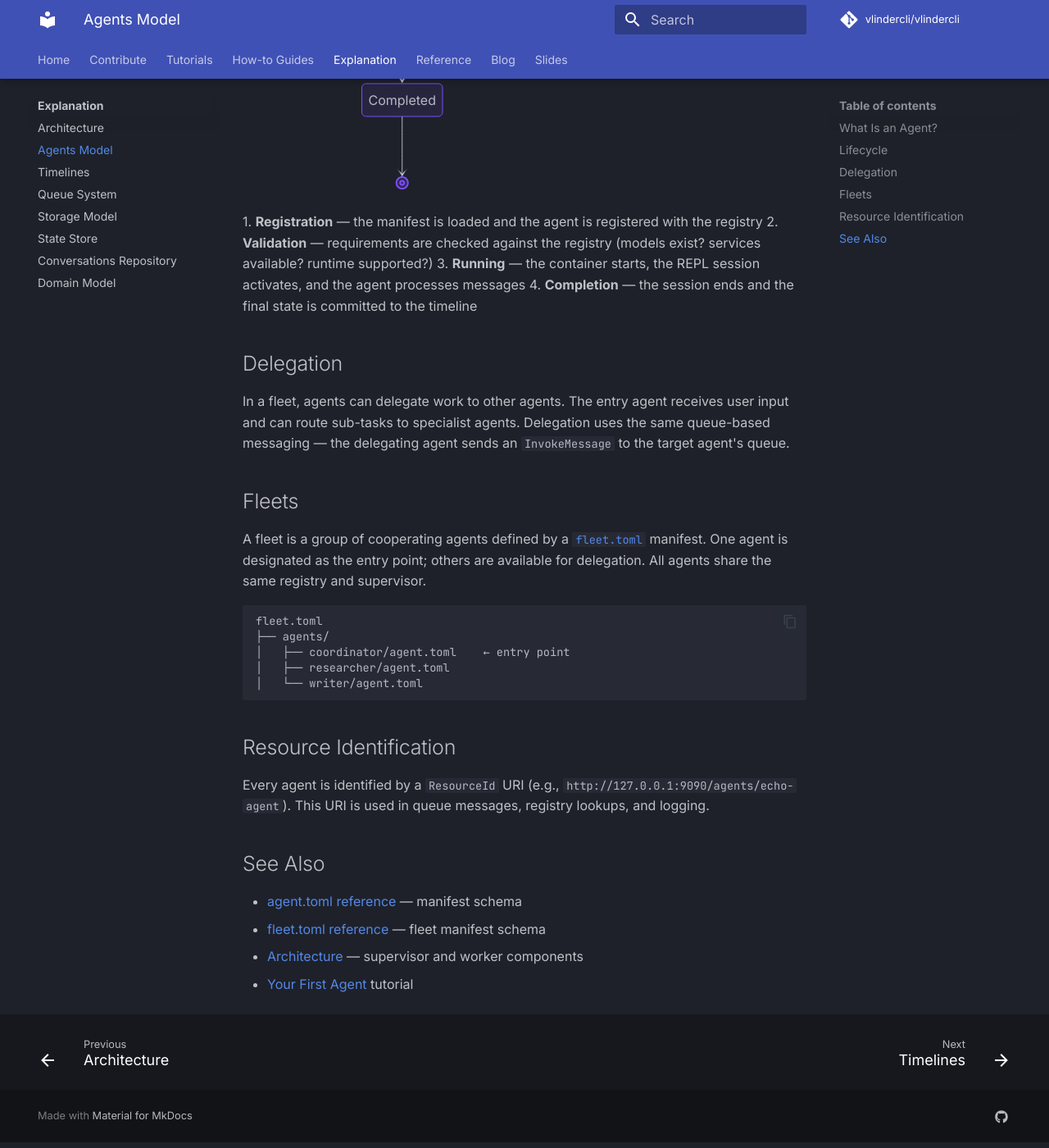
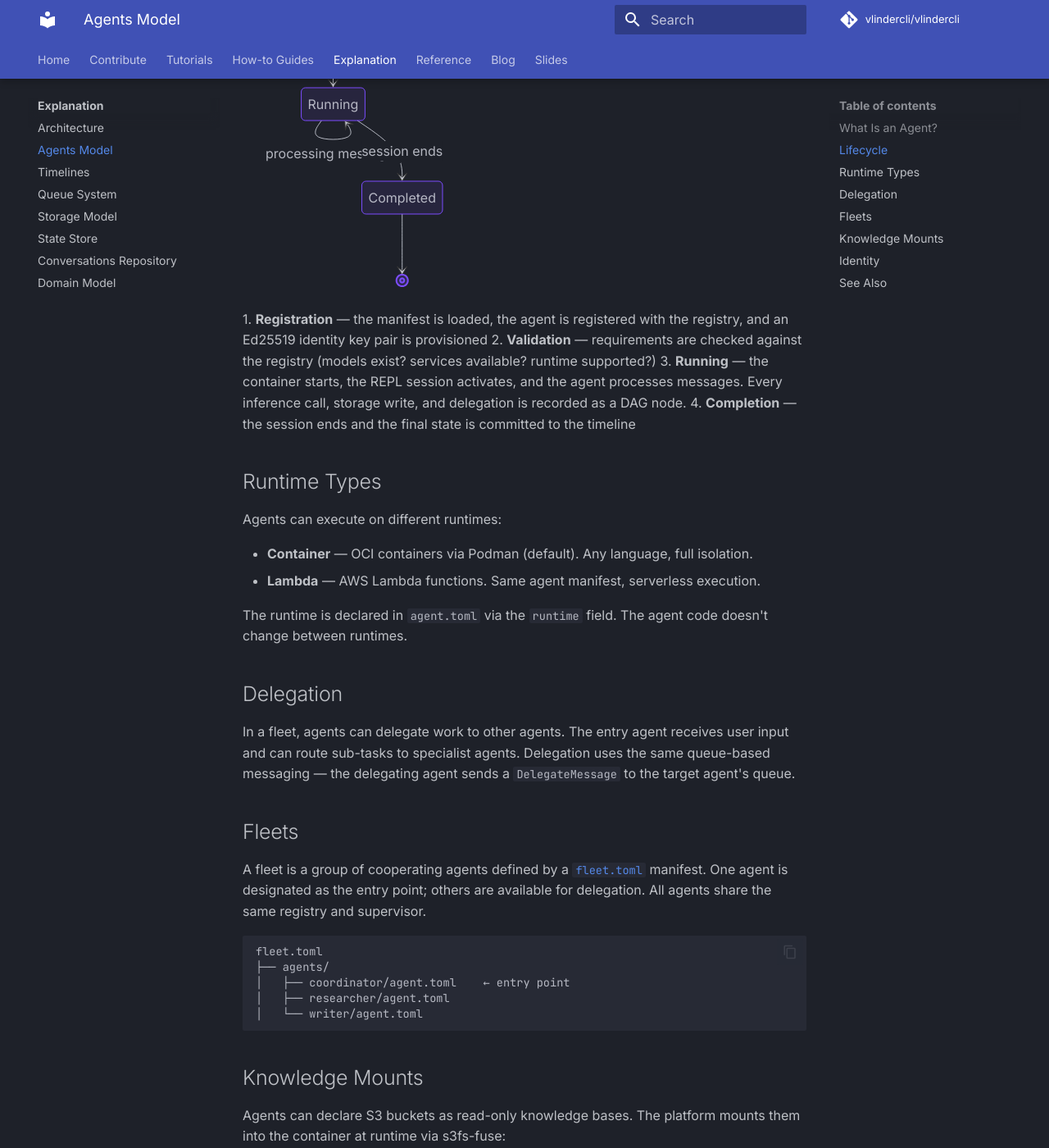
Before and after one commit to vlindercli/public-docs, an MkDocs documentation site: the page built from docs/content/explanation/agents-model.md, in a window 1280 px wide and 1400 px high, scrolled down 911 px. Shown: the whole window at 82% size. Built offline with MkDocs 1.6.1 and Material for MkDocs 9.7.7, drawn with Linux system fonts in a browser that asks for light colours; comment, search, counter and statistics services are not loaded; some of the changed text lies outside the part shown.

Commit message:
Rewrite agents model explanation
Add runtime types (Container + Lambda), agent identity (Ed25519, image
pinning), knowledge mounts (S3), delegation via DelegateMessage. Connect
agent model to rewind/repair value prop.

````diff
--- a/docs/content/explanation/agents-model.md
+++ b/docs/content/explanation/agents-model.md
@@ -1,9 +1,12 @@
 # Agents Model
 
-Agents are VlinderCLI's core abstraction — self-contained units of AI capability that declare their requirements and run in isolated containers.
+Agents are VlinderCLI's core abstraction — self-contained units of AI capability that declare their requirements and run in isolation. Write them in any language, with any framework. The platform handles infrastructure, state capture, and time-travel debugging.
 
 ## What Is an Agent?
-An agent is an OCI container paired with a declarative manifest ([`agent.toml`](../reference/agent-toml.md)). The manifest declares what the agent needs — models, services, storage — and VlinderCLI provisions everything. Agent code is infrastructure-agnostic: it doesn't know whether it's running locally or in a distributed cluster.
+
+An agent is an OCI container paired with a declarative manifest ([`agent.toml`](../reference/agent-toml.md)). The manifest declares what the agent needs — models, services, storage, knowledge — and VlinderCLI provisions everything. Agent code is infrastructure-agnostic: it doesn't know whether it's running locally or in a distributed cluster.
+
+Because every decision an agent makes flows through the platform as a typed message, the platform can capture complete state at every step. This is what makes rewind, branching, and repair possible — the agent doesn't need to do anything special.
 
 ## Lifecycle
 
@@ -16,15 +19,26 @@ stateDiagram-v2
     Running --> Completed: session ends
     Completed --> [*]
 ```
-1. **Registration** — the manifest is loaded and the agent is registered with the registry
+1. **Registration** — the manifest is loaded, the agent is registered with the registry, and an Ed25519 identity key pair is provisioned
 2. **Validation** — requirements are checked against the registry (models exist? services available? runtime supported?)
-3. **Running** — the container starts, the REPL session activates, and the agent processes messages
+3. **Running** — the container starts, the REPL session activates, and the agent processes messages. Every inference call, storage write, and delegation is recorded as a DAG node.
 4. **Completion** — the session ends and the final state is committed to the timeline
 
+## Runtime Types
+
+Agents can execute on different runtimes:
+
+- **Container** — OCI containers via Podman (default). Any language, full isolation.
+- **Lambda** — AWS Lambda functions. Same agent manifest, serverless execution.
+
+The runtime is declared in `agent.toml` via the `runtime` field. The agent code doesn't change between runtimes.
+
 ## Delegation
-In a fleet, agents can delegate work to other agents. The entry agent receives user input and can route sub-tasks to specialist agents. Delegation uses the same queue-based messaging — the delegating agent sends an `InvokeMessage` to the target agent's queue.
+
+In a fleet, agents can delegate work to other agents. The entry agent receives user input and can route sub-tasks to specialist agents. Delegation uses the same queue-based messaging — the delegating agent sends a `DelegateMessage` to the target agent's queue.
 
 ## Fleets
+
 A fleet is a group of cooperating agents defined by a [`fleet.toml`](../reference/fleet-toml.md) manifest. One agent is designated as the entry point; others are available for delegation. All agents share the same registry and supervisor.
 
 ```
@@ -35,8 +49,23 @@ fleet.toml
 │   └── writer/agent.toml
 ```
 
-## Resource Identification
-Every agent is identified by a `ResourceId` URI (e.g., `http://127.0.0.1:9090/agents/echo-agent`). This URI is used in queue messages, registry lookups, and logging.
+## Knowledge Mounts
+
+Agents can declare S3 buckets as read-only knowledge bases. The platform mounts them into the container at runtime via s3fs-fuse:
+
+```toml
+[requirements.mounts.knowledge]
+s3 = "my-bucket/v0.1.0/"
+path = "/knowledge"
+```
+
+The agent reads from `/knowledge` like a local filesystem. Mounts are read-only to prevent agents from modifying the knowledge base.
+
+## Identity
+
+Each agent is assigned an Ed25519 key pair at registration time. The public key is stored in the registry alongside the agent. Agents are also identified by a `ResourceId` URI (e.g., `http://127.0.0.1:9090/agents/echo-agent`) used in queue messages, registry lookups, and logging.
+
+For container agents, the platform captures a content-addressed image digest (`sha256:...`) at registration time. This enables deterministic execution by pinning the exact image, independent of mutable tags.
 
 ## See Also
 
````
